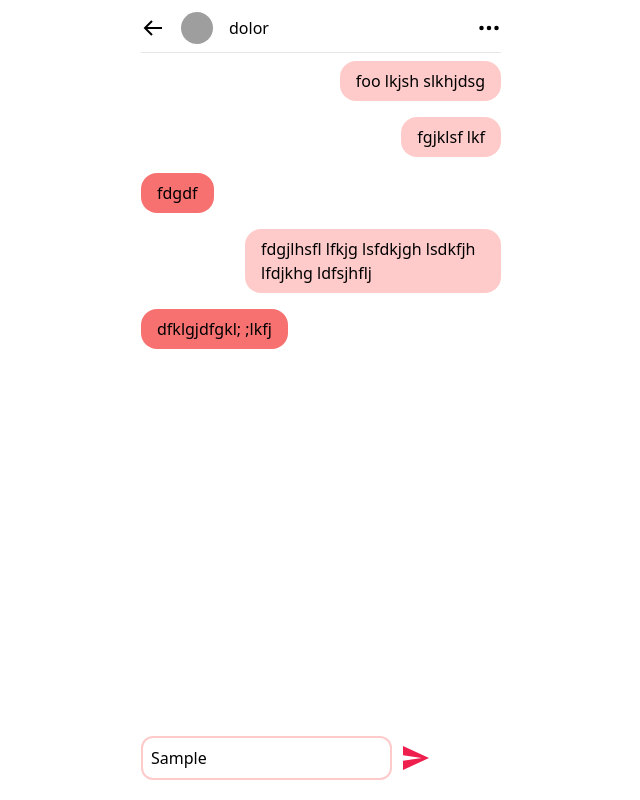
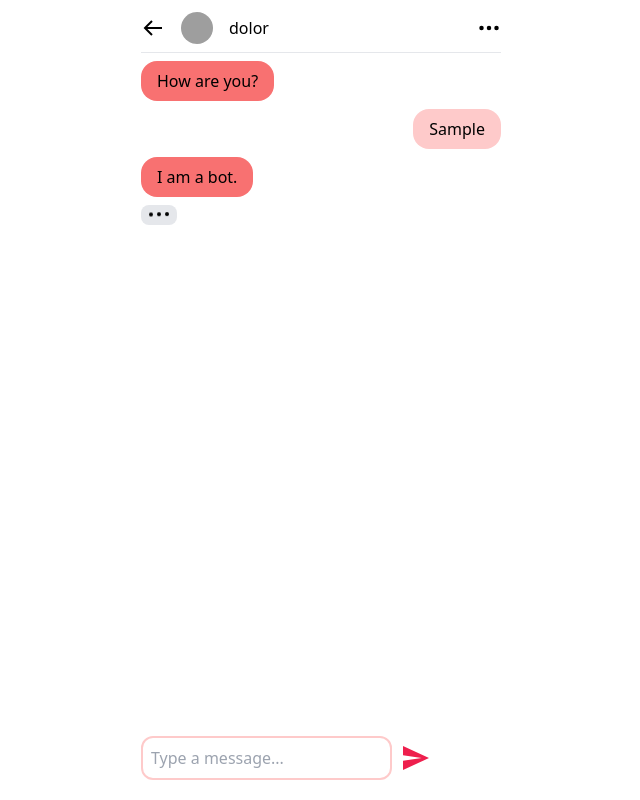
Before and after one commit to jdjfisher/ember, a Next.js app: page /chats/1 in a window 1280 px wide. Both pictures are taken after typing "Sample" into the empty fields and a click on the button 735 px from the left and 758 px from the top of the page. Shown: the whole page, without its empty margins (319-959 px from the left). Built offline with nearby package versions, Linux system fonts and the light colour scheme; grey boxes are pictures that could not be loaded.

Commit message:
Added scripted messages

```diff
--- a/app/chats/[id]/page.tsx
+++ b/app/chats/[id]/page.tsx
@@ -1,15 +1,61 @@
+'use client';
+
 import Message from '@/components/chats/Message';
 import MessageForm from '@/components/chats/MessageForm';
 import { BiArrowBack } from 'react-icons/bi';
 import { BsThreeDots } from 'react-icons/bs';
-import { profiles, messages } from '@/lib/dummy';
+import { profiles, messageThread } from '@/lib/dummy';
 import Link from 'next/link';
 import Image from 'next/image';
+import { useEffect, useState } from 'react';
+import { Message as MessageT } from '@/types';
+import Typing from '@/components/chats/Typing';
 
 export default function Chat({ params }: any) {
   const id = params?.id;
 
   const profile = profiles.find((profile) => profile.id == id)!;
+
+  const [scriptIndex, setScriptIndex] = useState(0);
+
+  const [isTyping, setIsTyping] = useState(false);
+
+  const [messages, setMessages] = useState<MessageT[]>([]);
+
+  function addMessage(message: MessageT) {
+    setMessages([...messages, message]);
+    setScriptIndex(scriptIndex + 1);
+  }
+
+  function onMessage(message: string) {
+    addMessage({ text: message, sentByYou: true });
+  }
+
+  useEffect(() => {
+    const currentScriptAction = messageThread[scriptIndex];
+
+    if (!currentScriptAction || currentScriptAction === 'prompt') {
+      return;
+    }
+
+    if (currentScriptAction.type === 'message') {
+      addMessage({ text: currentScriptAction.text, sentByYou: false });
+    }
+
+    if (currentScriptAction.type === 'delay') {
+      setIsTyping(currentScriptAction.typing);
+
+      const timeout = setTimeout(() => {
+        setIsTyping(false);
+        setScriptIndex(scriptIndex + 1);
+      }, currentScriptAction.duration);
+
+      return () => {
+        clearTimeout(timeout);
+      };
+    }
+    // eslint-disable-next-line react-hooks/exhaustive-deps
+  }, [scriptIndex]);
 
   return (
     <div className="space-y-2 p-3">
@@ -33,14 +79,15 @@ export default function Chat({ params }: any) {
 
       <hr />
 
-      <div className="space-y-4">
-        {messages.map((message) => (
-          <Message message={message} key={message.id} />
+      <div className="space-y-2">
+        {messages.map((message, i) => (
+          <Message message={message} key={i} />
         ))}
+        {isTyping && <Typing />}
       </div>
 
       <section className="fixed bottom-5">
-        <MessageForm />
+        <MessageForm onMessage={onMessage} />
       </section>
     </div>
   );
--- a/components/chats/Message.tsx
+++ b/components/chats/Message.tsx
@@ -3,11 +3,9 @@ interface Props {
 }
 
 export default function Message({ message }: Props) {
-  const self = message.sender_id === 0;
-
   const className = [
     'max-w-[16rem] rounded-2xl px-4 py-2 w-fit',
-    self ? 'bg-red-200 ml-auto' : 'bg-red-400',
+    message.sentByYou ? 'bg-red-200 ml-auto' : 'bg-red-400',
   ].join(' ');
 
   return <div className={className}>{message.text}</div>;
--- a/components/chats/MessageForm.tsx
+++ b/components/chats/MessageForm.tsx
@@ -1,18 +1,27 @@
 'use client';
 
-import { FormEventHandler } from 'react';
+import { FormEventHandler, useState } from 'react';
 import { IoMdSend } from 'react-icons/io';
 
-export default function MessageForm() {
-  const submit: FormEventHandler = (event) => {
-    event.preventDefault();
-    console.log(event);
+interface Props {
+  onMessage: (message: string) => void;
+}
+
+export default function MessageForm({ onMessage }: Props) {
+  const [text, setText] = useState('');
+
+  const onSubmit: FormEventHandler = (e) => {
+    e.preventDefault();
+    onMessage(text);
+    setText('');
   };
 
   return (
-    <form className="flex  items-center gap-2" onSubmit={submit}>
+    <form className="flex items-center gap-2" onSubmit={onSubmit}>
       <input
         type="text"
+        value={text}
+        onChange={(e) => setText(e.target.value)}
         className="w-full rounded-xl border-2 border-red-200 p-2"
         placeholder="Type a message..."
       />
--- /dev/null
+++ b/components/chats/Typing.tsx
@@ -0,0 +1,18 @@
+export default function Typing() {
+  return (
+    <div className="flex w-min items-center gap-1 rounded-lg bg-gray-200 p-2">
+      <div
+        className="h-1 w-1 animate-bounce rounded-full bg-black"
+        style={{ animationDelay: '0ms' }}
+      />
+      <div
+        className="h-1 w-1 animate-bounce rounded-full bg-black"
+        style={{ animationDelay: '100ms' }}
+      />
+      <div
+        className="h-1 w-1 animate-bounce rounded-full bg-black"
+        style={{ animationDelay: '200ms' }}
+      />
+    </div>
+  );
+}
--- a/lib/dummy.ts
+++ b/lib/dummy.ts
@@ -11,14 +11,25 @@ export const profiles: Profile[] = Array.from(Array(10).keys()).map((i) => ({
   age: 20 + (i ** 3 % 10),
 }));
 
-export const messages: Message[] = [
-  'foo lkjsh slkhjdsg',
-  'fgjklsf lkf',
-  'fdgdf',
-  'fdgjlhsfl lfkjg lsfdkjgh lsdkfjh lfdjkhg ldfsjhflj',
-  'dfklgjdfgkl; ;lkfj',
-].map((x, i) => ({
-  id: i,
-  sender_id: Math.random() > 0.7 ? 1 : 0,
-  text: x,
-}));
+export const messageThread: ScriptedMessageThread = [
+  { type: 'delay', duration: 1000, typing: true },
+  { type: 'message', text: 'How are you?' },
+  'prompt',
+  { type: 'delay', duration: 1000, typing: false },
+  { type: 'delay', duration: 1500, typing: true },
+  { type: 'message', text: 'I am a bot.' },
+  { type: 'delay', duration: 1500, typing: true },
+  { type: 'message', text: 'I am here to help you.' },
+  { type: 'delay', duration: 1500, typing: true },
+  { type: 'message', text: 'What can I do for you?' },
+  'prompt',
+  'prompt',
+  { type: 'delay', duration: 1500, typing: false },
+  { type: 'delay', duration: 3000, typing: true },
+  { type: 'message', text: 'I am sorry, I did not understand that.' },
+  { type: 'delay', duration: 1500, typing: true },
+  { type: 'message', text: 'Can you please repeat that?' },
+  'prompt',
+  { type: 'delay', duration: 500, typing: true },
+  { type: 'message', text: 'Goodbye!' },
+];
```
Also changed, not shown: types.ts (+14 -2 lines), app/globals.css (line endings or trailing spaces).
